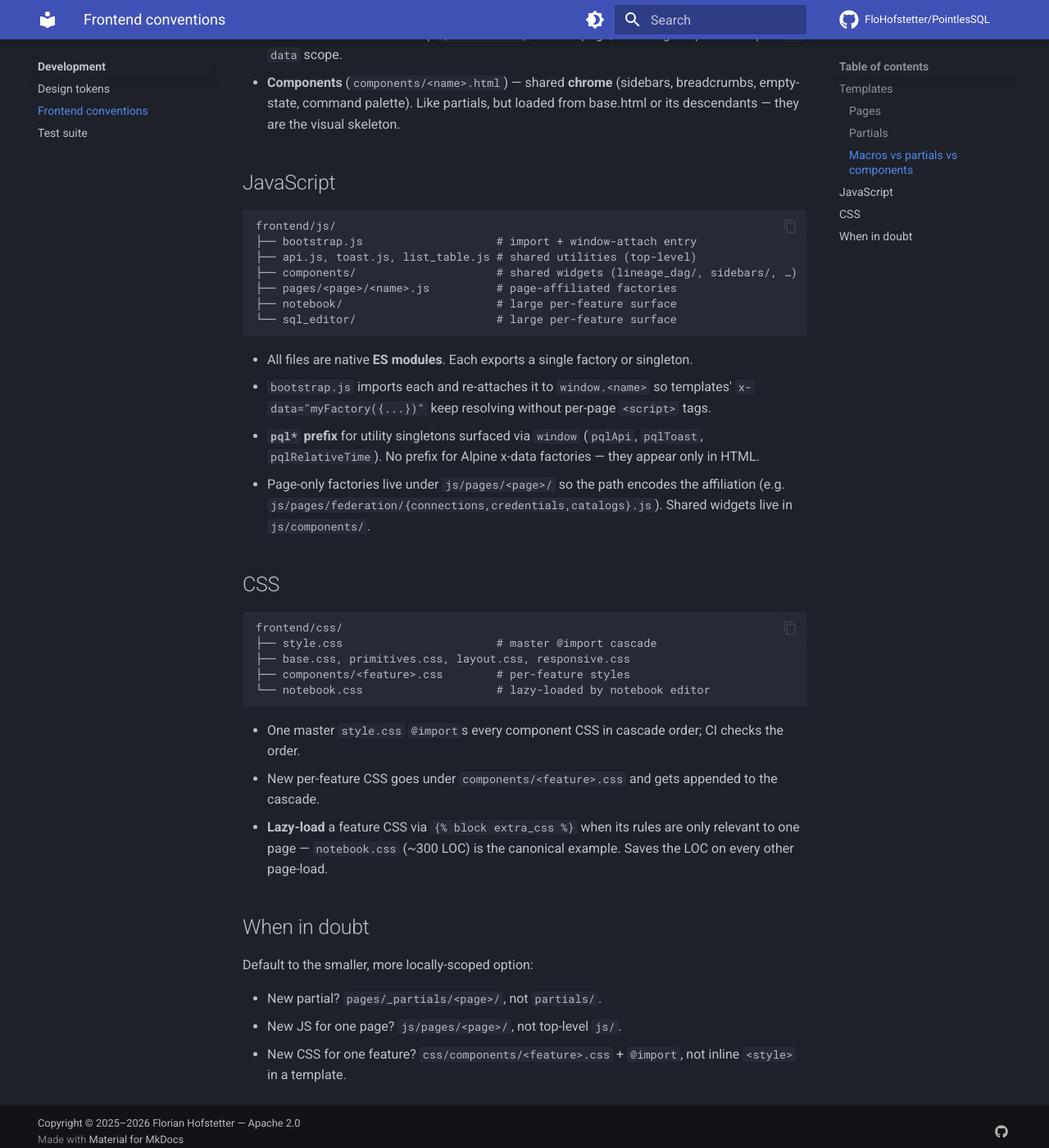
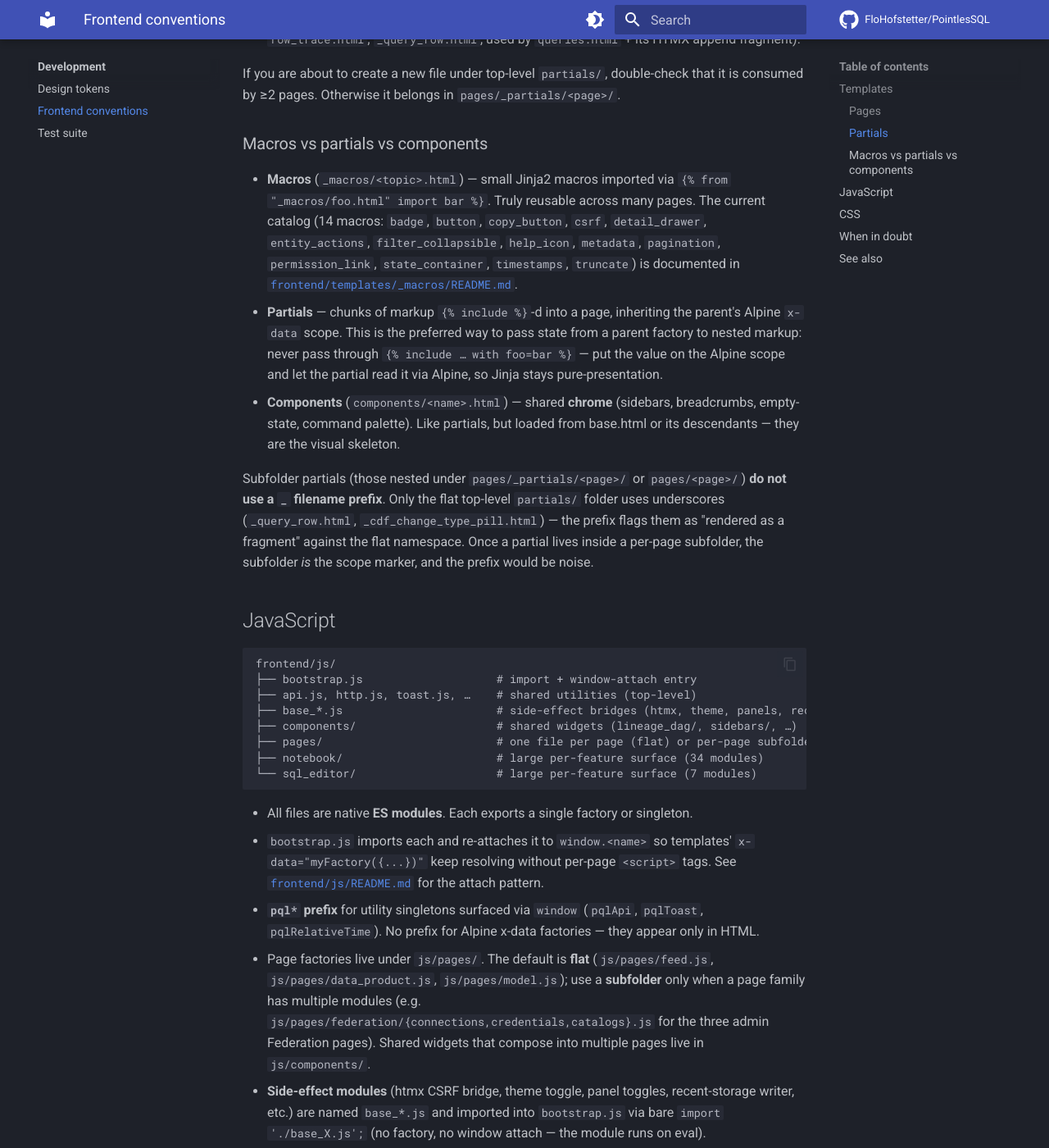
Before and after one commit to FloHofstetter/PointlesSQL, an MkDocs documentation site: the page built from docs/development/frontend-conventions.md, in a window 1280 px wide and 1400 px high, scrolled down 1225 px. Shown: the whole window at 82% size. Built offline with MkDocs 1.6.1 and Material for MkDocs 9.7.7, drawn with Linux system fonts in a browser that asks for light colours; comment, search, counter and statistics services are not loaded; some of the changed text lies outside the part shown.

Commit message:
docs: Frontend W6.3 — refresh frontend-conventions.md post-W2/W3/W4/W5
Brings the file up to date with the four structural waves that
reshaped the frontend layout disciplines:

- Adds the page-sibling subfolder pattern (pages/branch_detail/,
  pages/sql_editor/) as a valid alternative to pages/_partials/<page>/
  for multi-tab pages.  Calls out the readability trade-off.
- Documents the 14-macro catalog as a pointer to the new
  frontend/templates/_macros/README.md.
- Documents the subfolder-partial naming convention (no underscore
  prefix in pages/_partials/<page>/ or pages/<page>/, only the flat
  top-level partials/ folder uses _-prefix).
- Documents the Alpine x-data scope inheritance via {% include %}
  contract: never pass values through {% include ... with %}, let
  Alpine carry the state, keep Jinja pure-presentation.
- Drops the stale "js/pages/<page>/<name>.js" claim — flat
  js/pages/<name>.js is the default post-W2; subfolder only when a
  page family has multiple modules (federation/ etc.).
- Adds the base_*.js side-effect-module convention.
- Drops the stale "notebook.css (~300 LOC)" claim — it is a 22-LOC
  index that @imports 7 sub-files in notebook/.
- Documents the contiguous-slice CSS splitting pattern from the W5
  notebook.css split: byte-identical cascade without specificity
  refactoring, traded for occasional concern-impurity.

Adds a See-also block linking to the other three frontend docs.
Strips two phase-tag history notes from the intro and pages
sections (Phase 38, Phase 68); rewrites them as feature descriptions.

Co-Authored-By: Claude Opus 4.7 (1M context) <noreply@anthropic.com>

````diff
--- a/docs/development/frontend-conventions.md
+++ b/docs/development/frontend-conventions.md
@@ -1,9 +1,15 @@
 # Frontend conventions
 
 PointlesSQL ships a thin FastAPI + Jinja2 + Bootstrap 5 + HTMX + Alpine.js
-frontend.  The conventions below codify the structural decisions taken
-in Phase 68 (2026-05-12) so future contributors — human or LLM — can
-land changes without rediscovering them every time.
+frontend.  The conventions below codify the established structural
+decisions so future contributors — human or LLM — can land changes
+without rediscovering them every time.
+
+For the stack overview, the CSS cascade tiers, and the bootstrap.js
+attachment mechanism, see
+[frontend architecture](frontend-architecture.md) first.  This file
+focuses on layout disciplines (where files belong, when to split,
+when to macro vs partial vs inline).
 
 ## Templates
 
@@ -23,9 +29,19 @@ frontend/templates/
 
 One template per HTTP-visible route, extending `base.html`.  Keep page
 files thin — when one passes ~250 LOC, split per-tab content into
-**page-scoped partials**.  Phase 38 set the precedent (`run_view.html`
-1467→229 LOC) and Phase 68 propagated it to `table.html`, `model.html`,
-and `_run_tab_operations.html`.
+**page-scoped partials**.  Canonical examples are `run_view.html`,
+`table.html`, `model.html`, and the notebook editor's `meta_panel.html`
+(826 LOC → 38-LOC wrapper + 8 sub-partials in
+`pages/_partials/notebook_editor/meta_panel/`).
+
+For pages with multiple top-level tabs that each have their own
+Alpine `x-data` scope — `branch_detail.html`, `sql_editor.html`,
+`tab_lineage.html` — the partials can also live in a sibling
+subfolder directly under `pages/` (e.g. `pages/branch_detail/`)
+rather than under `pages/_partials/`.  Either location is fine;
+the choice is a readability call — pages with many short partials
+benefit from `_partials/` namespacing, pages with a handful of
+big tabs read well as a sibling folder.
 
 ### Partials
 
@@ -47,38 +63,64 @@ in `pages/_partials/<page>/`.
 
 - **Macros** (`_macros/<topic>.html`) — small Jinja2 macros imported via
   `{% from "_macros/foo.html" import bar %}`.  Truly reusable across
-  many pages (e.g. `truncate_cell`, `detail_drawer`, `info` help-icon).
+  many pages.  The current catalog (14 macros: `badge`, `button`,
+  `copy_button`, `csrf`, `detail_drawer`, `entity_actions`,
+  `filter_collapsible`, `help_icon`, `metadata`, `pagination`,
+  `permission_link`, `state_container`, `timestamps`, `truncate`)
+  is documented in
+  [`frontend/templates/_macros/README.md`](../../frontend/templates/_macros/README.md).
 - **Partials** — chunks of markup `{% include %}`-d into a page,
-  inheriting the parent's Alpine `x-data` scope.
+  inheriting the parent's Alpine `x-data` scope.  This is the
+  preferred way to pass state from a parent factory to nested
+  markup: never pass through `{% include … with foo=bar %}` —
+  put the value on the Alpine scope and let the partial read it
+  via Alpine, so Jinja stays pure-presentation.
 - **Components** (`components/<name>.html`) — shared **chrome** (sidebars,
   breadcrumbs, empty-state, command palette).  Like partials, but
   loaded from base.html or its descendants — they are the visual
   skeleton.
+
+Subfolder partials (those nested under `pages/_partials/<page>/` or
+`pages/<page>/`) **do not use a `_` filename prefix**.  Only the
+flat top-level `partials/` folder uses underscores (`_query_row.html`,
+`_cdf_change_type_pill.html`) — the prefix flags them as "rendered
+as a fragment" against the flat namespace.  Once a partial lives
+inside a per-page subfolder, the subfolder *is* the scope marker,
+and the prefix would be noise.
 
 ## JavaScript
 
 ```
 frontend/js/
 ├── bootstrap.js                    # import + window-attach entry
-├── api.js, toast.js, list_table.js # shared utilities (top-level)
+├── api.js, http.js, toast.js, …    # shared utilities (top-level)
+├── base_*.js                       # side-effect bridges (htmx, theme, panels, recent)
 ├── components/                     # shared widgets (lineage_dag/, sidebars/, …)
-├── pages/<page>/<name>.js          # page-affiliated factories
-├── notebook/                       # large per-feature surface
-└── sql_editor/                     # large per-feature surface
+├── pages/                          # one file per page (flat) or per-page subfolder
+├── notebook/                       # large per-feature surface (34 modules)
+└── sql_editor/                     # large per-feature surface (7 modules)
 ```
 
 - All files are native **ES modules**.  Each exports a single factory
   or singleton.
 - `bootstrap.js` imports each and re-attaches it to `window.<name>` so
   templates' `x-data="myFactory({...})"` keep resolving without
-  per-page `<script>` tags.
+  per-page `<script>` tags.  See
+  [`frontend/js/README.md`](../../frontend/js/README.md) for the
+  attach pattern.
 - **`pql*` prefix** for utility singletons surfaced via `window`
   (`pqlApi`, `pqlToast`, `pqlRelativeTime`).  No prefix for Alpine
   x-data factories — they appear only in HTML.
-- Page-only factories live under `js/pages/<page>/` so the path encodes
-  the affiliation (e.g.
-  `js/pages/federation/{connections,credentials,catalogs}.js`).
-  Shared widgets live in `js/components/`.
+- Page factories live under `js/pages/`.  The default is **flat**
+  (`js/pages/feed.js`, `js/pages/data_product.js`, `js/pages/model.js`);
+  use a **subfolder** only when a page family has multiple modules
+  (e.g. `js/pages/federation/{connections,credentials,catalogs}.js`
+  for the three admin Federation pages).  Shared widgets that
+  compose into multiple pages live in `js/components/`.
+- **Side-effect modules** (htmx CSRF bridge, theme toggle, panel
+  toggles, recent-storage writer, etc.) are named `base_*.js` and
+  imported into `bootstrap.js` via bare `import './base_X.js';`
+  (no factory, no window attach — the module runs on eval).
 
 ## CSS
 
@@ -86,23 +128,47 @@ frontend/js/
 frontend/css/
 ├── style.css                       # master @import cascade
 ├── base.css, primitives.css, layout.css, responsive.css
-├── components/<feature>.css        # per-feature styles
-└── notebook.css                    # lazy-loaded by notebook editor
+├── components/<feature>.css        # per-feature styles (17 files)
+├── notebook.css                    # lazy-loaded index for notebook editor
+└── notebook/                       # 7 sub-files behind notebook.css
 ```
 
 - One master `style.css` `@import`s every component CSS in cascade
-  order; CI checks the order.
+  order.  Cascade matters — later imports override earlier ones at
+  equal specificity — so refactors that move rules between files
+  must keep the order stable.
 - New per-feature CSS goes under `components/<feature>.css` and gets
   appended to the cascade.
 - **Lazy-load** a feature CSS via `{% block extra_css %}` when its
-  rules are only relevant to one page — `notebook.css` (~300 LOC)
-  is the canonical example.  Saves the LOC on every other page-load.
+  rules are only relevant to one page.  `notebook.css` is the
+  canonical example: 22-LOC index that itself `@import`s 7
+  sub-files in `notebook/`.  The sub-files inherit the lazy-load —
+  the browser only fetches them when the parent is requested,
+  saving ~800 LOC on every non-notebook page.
+- **Contiguous-slice splitting**: for files >500 LOC that have
+  natural section banners (the pre-W5 `notebook.css` had seven of
+  them), split as contiguous line-range slices of the original,
+  with `@import`s in original file-order.  This preserves the
+  cascade byte-identical without specificity refactoring.  The
+  trade-off is occasional concern-impurity (e.g. `cells.css` ends
+  up holding `.pql-notebook-cell__history*` rows that conceptually
+  belong with the cell-thread rules in `interactions.css`) —
+  accept it for cascade safety.
 
 ## When in doubt
 
 Default to the smaller, more locally-scoped option:
 
 - New partial?  `pages/_partials/<page>/`, not `partials/`.
-- New JS for one page?  `js/pages/<page>/`, not top-level `js/`.
+- New JS for one page?  `js/pages/<page>.js` flat, not top-level `js/`.
 - New CSS for one feature?  `css/components/<feature>.css` +
   `@import`, not inline `<style>` in a template.
+
+## See also
+
+- [Frontend architecture](frontend-architecture.md) — stack overview,
+  cascade tiers, bootstrap.js attachment patterns, notebook subsystem map
+- [Design tokens](design-tokens.md) — the `--pql-*` token catalog
+- [`frontend/js/README.md`](../../frontend/js/README.md) — JS module conventions
+- [`frontend/templates/_macros/README.md`](../../frontend/templates/_macros/README.md) —
+  Jinja macro catalog
````
